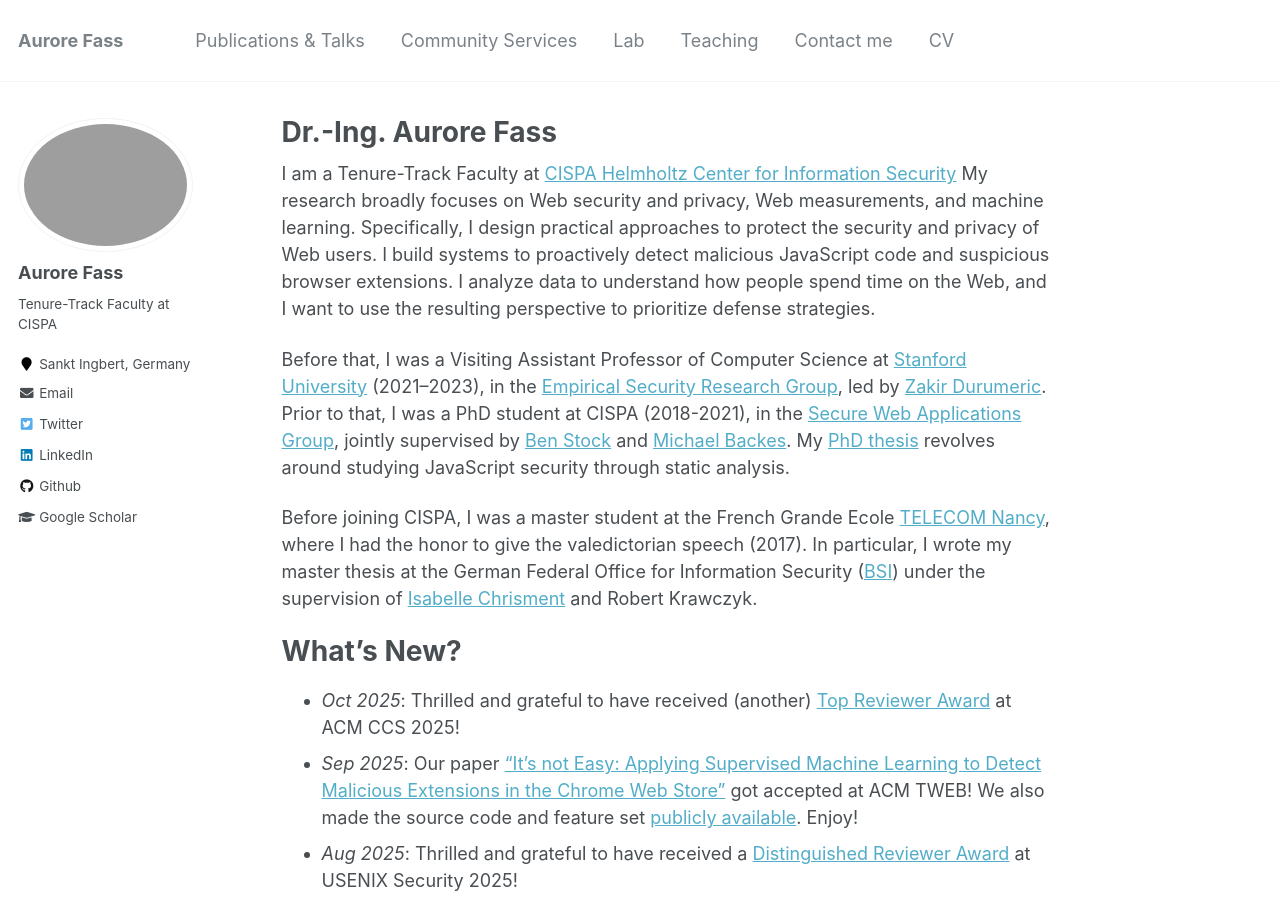
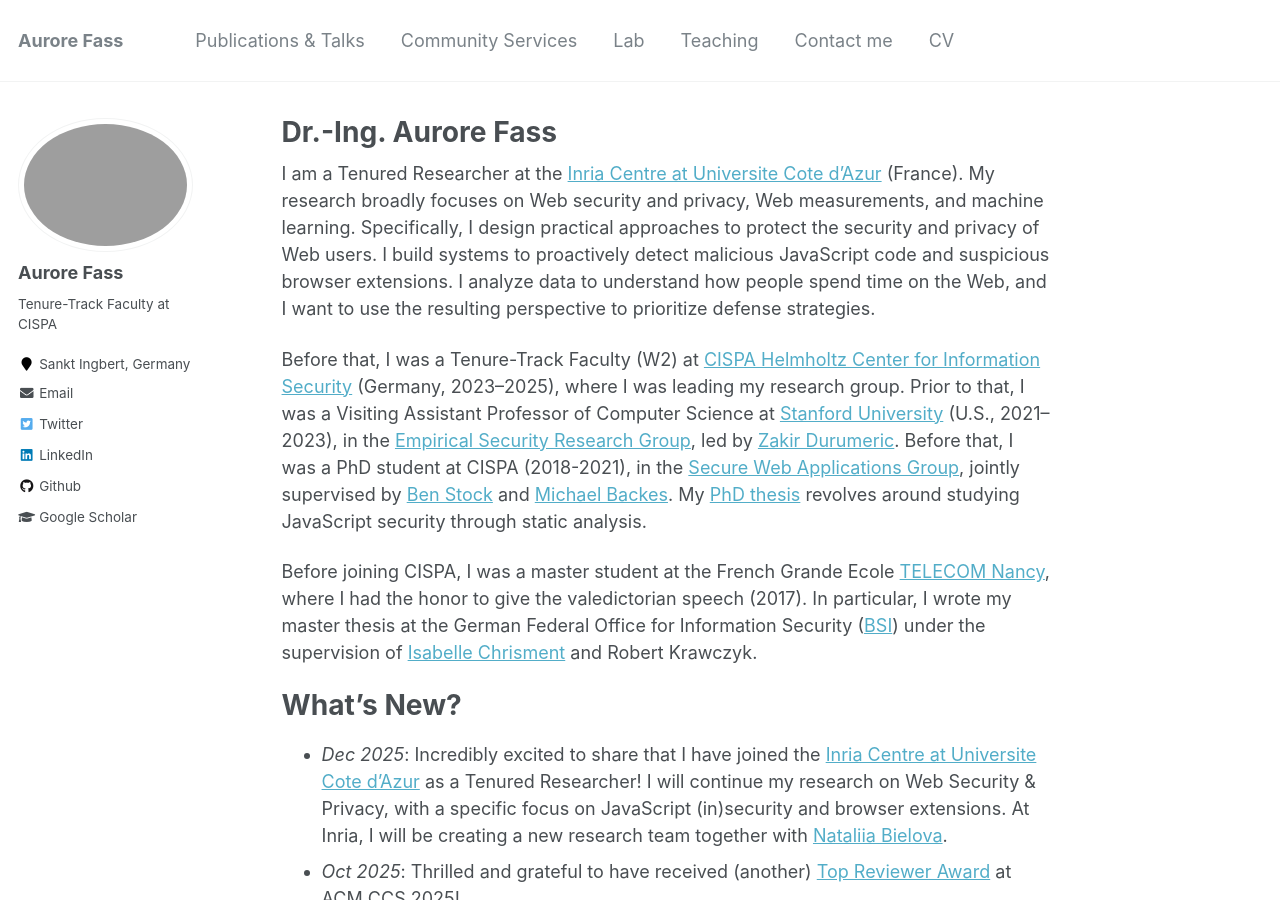
Before and after one commit to Aurore54F/aurore54f.github.io, a Jekyll site: the page built from _pages/about.md, in a window 1280 px wide and 900 px high. Built offline with Jekyll 4.4.1, drawn with Linux system fonts in a browser that asks for light colours.

Commit message:
Updated affiliation to Inria

```diff
--- a/_pages/about.md
+++ b/_pages/about.md
@@ -8,17 +8,19 @@ redirect_from:
   - /about.html
 ---
 
-I am a Tenure-Track Faculty at [CISPA Helmholtz Center for Information Security](https://cispa.de)
+I am a Tenured Researcher at the [Inria Centre at Universite Cote d'Azur](https://www.inria.fr/en/inria-centre-universite-cote-azur) (France).
 My research broadly focuses on Web security and privacy, Web measurements, and machine learning. Specifically, I design practical approaches to protect the security and privacy of Web users. I build systems to proactively detect malicious JavaScript code and suspicious browser extensions. I analyze data to understand how people spend time on the Web, and I want to use the resulting perspective to prioritize defense strategies.
 
-Before that, I was a Visiting Assistant Professor of Computer Science at [Stanford University](https://cs.stanford.edu) (2021--2023), in the [Empirical Security Research Group](https://esrg.stanford.edu), led by [Zakir Durumeric](https://zakird.com).
-Prior to that, I was a PhD student at CISPA (2018-2021), in the [Secure Web Applications Group](https://swag.cispa.saarland), jointly supervised by [Ben Stock](https://swag.cispa.saarland/people/benstock.html) and [Michael Backes](https://cispa.de/en/people/backes). My [PhD thesis](https://publications.cispa.saarland/3471/7/fass2020thesis.pdf) revolves around studying JavaScript security through static analysis.
+Before that, I was a Tenure-Track Faculty (W2) at [CISPA Helmholtz Center for Information Security](https://cispa.de) (Germany, 2023--2025), where I was leading my research group.
+Prior to that, I was a Visiting Assistant Professor of Computer Science at [Stanford University](https://cs.stanford.edu) (U.S., 2021--2023), in the [Empirical Security Research Group](https://esrg.stanford.edu), led by [Zakir Durumeric](https://zakird.com).
+Before that, I was a PhD student at CISPA (2018-2021), in the [Secure Web Applications Group](https://swag.cispa.saarland), jointly supervised by [Ben Stock](https://swag.cispa.saarland/people/benstock.html) and [Michael Backes](https://cispa.de/en/people/backes). My [PhD thesis](https://publications.cispa.saarland/3471/7/fass2020thesis.pdf) revolves around studying JavaScript security through static analysis.
 
 Before joining CISPA, I was a master student at the French Grande Ecole [TELECOM Nancy](https://telecomnancy.univ-lorraine.fr/en), where I had the honor to give the valedictorian speech (2017). In particular, I wrote my master thesis at the German Federal Office for Information Security ([BSI](https://www.bsi.bund.de/EN/)) under the supervision of [Isabelle Chrisment](https://members.loria.fr/IChrisment/) and Robert Krawczyk.
 
 
 What's New?
 ======
+- _Dec 2025_: Incredibly excited to share that I have joined the [Inria Centre at Universite Cote d'Azur](https://www.inria.fr/en/inria-centre-universite-cote-azur) as a Tenured Researcher! I will continue my research on Web Security & Privacy, with a specific focus on JavaScript (in)security and browser extensions. At Inria, I will be creating a new research team together with [Nataliia Bielova](https://www-sop.inria.fr/members/Nataliia.Bielova/).
 - _Oct 2025_: Thrilled and grateful to have received (another) [Top Reviewer Award](https://www.sigsac.org/ccs/CCS2025/awards/) at ACM CCS 2025!
 - _Sep 2025_: Our paper ["It's not Easy: Applying Supervised Machine Learning to Detect Malicious Extensions in the Chrome Web Store"](https://aurore54f.github.io/papers/2025-tweb_rosenzweig_extensionsconcdrift.pdf) got accepted at ACM TWEB! We also made the source code and feature set [publicly available](https://github.com/its-not-easy/tweb25/tree/main). Enjoy!
 - _Aug 2025_: Thrilled and grateful to have received a [Distinguished Reviewer Award](https://www.usenix.org/sites/default/files/sec25_message_addendum.pdf) at USENIX Security 2025!
```
Also changed, not shown: 1 other file.
